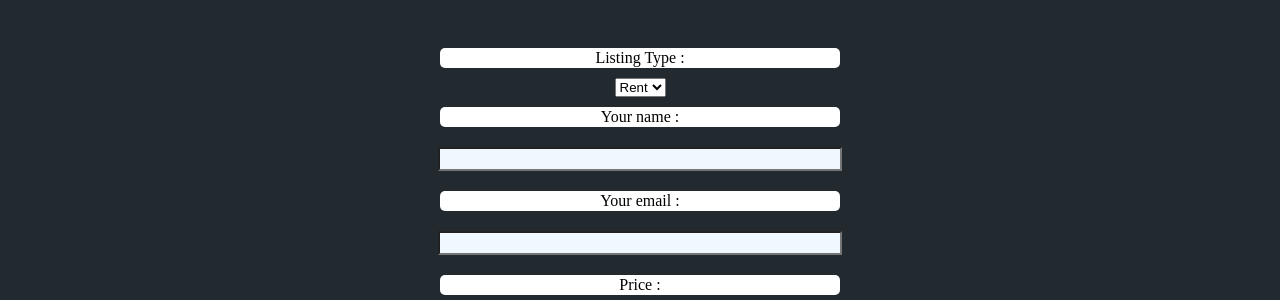
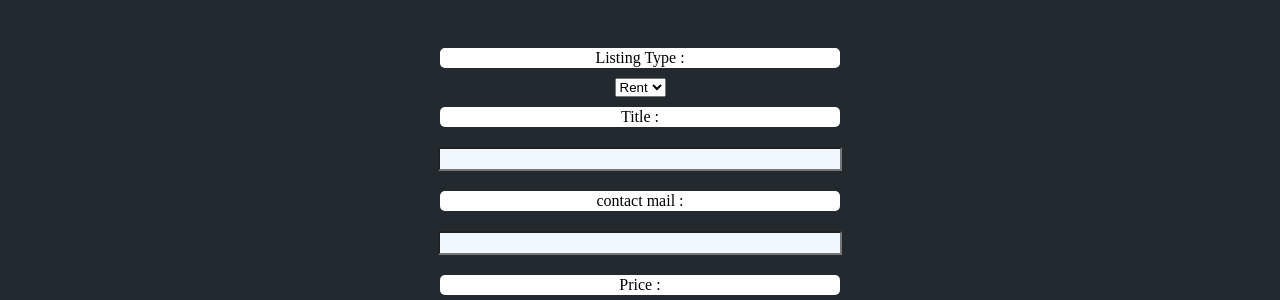
Before and after one commit to Rorill/TP-Immo, a PHP site: page /Listings/new.php in a window 1280 px wide. Shown: the part 202-502 px from the top of the page. Run offline with PHP 8.4, Linux system fonts and the light colour scheme.

Commit message:
optimisation

```diff
--- a/assets/css/style.css
+++ b/assets/css/style.css
@@ -242,6 +242,7 @@ body {
 .errors{
     list-style-type: none;
     width: 200px;
+    height: 20px;
     display: flex;
     flex-direction: column;
     align-items: center;
--- a/partials/Listings/_form.php
+++ b/partials/Listings/_form.php
@@ -1,3 +1,15 @@
+<?php
+if ($_SERVER['REQUEST_METHOD'] === 'POST') {
+  $ListingType = trim($_POST["ListingType"]);
+  $title = trim($_POST["title"]);
+  $mail = trim($_POST["mail"]);
+  $price = trim($_POST["Price"]);
+  $location = trim($_POST['Location']);
+  $message = trim($_POST["message"]);
+
+}
+?>
+
 <form action="" method="post" class="newListingForm">
 
 <label class="label" for="ListingType">Listing Type :</label>
@@ -5,66 +17,46 @@
 <option value="Rent">Rent</option>
 <option value="Sale">Sale</option>
 </select>
+<?php if ($_SERVER['REQUEST_METHOD'] === 'POST' && empty($ListingType)): ?>
+<p class="errors"> please choose a Listing Type </p>
+<?php endif ?>
 
-<label class="label" for="name">Your name :</label>
-<input class="textInput" type="text" name="name"></input>
 
-<label class="label" for="mail">Your email :</label>
+<label class="label" for="title">Title :</label>
+<input class="textInput" type="text" name="title"></input>
+<?php if ($_SERVER['REQUEST_METHOD'] === 'POST' && empty($title)): ?>
+<p class="errors"> please enter a title </p>
+<?php endif ?>
+
+
+<label class="label" for="mail">contact mail :</label>
 <input class="textInput" type="mail" name="mail"></input>
+<?php if ($_SERVER['REQUEST_METHOD'] === 'POST' && empty($mail)): ?>
+<p class="errors"> please enter a contact mail </p>
+<?php endif ?>
+
 
 <label class="label" for="Price">Price :</label>
 <input class="textInput" type="number" name="Price">
+<?php if ($_SERVER['REQUEST_METHOD'] === 'POST' && empty($price)): ?>
+<p class="errors"> please enter a title </p>
+<?php endif ?>
+
 
 <label class="label" for="Location">Localization of your property :</label>
 <input class="textInput" type="text" name="Location" id="Location">
+<?php if ($_SERVER['REQUEST_METHOD'] === 'POST' && empty($location)): ?>
+<p class="errors"> please enter a location </p>
+<?php endif ?>
 
-<label class="label" for="description">Description :</label>
-<input class="textInput description" type="text" name="description"></input>
+
+<label class="label" for="message">Description :</label>
+<input class="textInput description" type="text" name="message"></input>
+<?php if ($_SERVER['REQUEST_METHOD'] === 'POST' && empty($message)): ?>
+<p class="errors"> please enter a description </p>
+<?php endif ?>
+
 
 
 <button class="sendListing" type="submit">Create Listing</button>
 </form>
-
-<?php
-if ($_SERVER['REQUEST_METHOD'] === 'POST') {
-  $ListingType = trim($_POST["ListingType"]);
-  $name = trim($_POST["name"]);
-  $mail = trim($_POST["mail"]);
-  $price = trim($_POST["Price"]);
-  $location = trim($_POST['Location']);
-  $message = trim($_POST["message"]);
-
-  $errors = [];
-
-  if (empty($ListingType)) {
-    $errors[] = "Please chose your type of listing";
-  }
-  if (empty($name)) {
-    $errors[] = "Please enter a name";
-  }
-  if (empty($mail)) {
-    $errors[] = "Please enter a mail";
-  }
-  if (empty($price)) {
-    $errors[] = "Please enter a price";
-  }
-  if (empty($location)) {
-    $errors[] = "Please enter a location";
-  }
-  if (empty($message)) {
-    $errors[] = "Please write a description";
-  }
-
-}
-?>
-
-<?php if (!empty($errors)) : ?>
-    <div class="errorContainer">
-    <h2 class="errorMessage">Merci de corriger les erreurs suivantes :</h2>
-    <ul class="errors">
-      <?php foreach ($errors as $error) : ?>
-        <li class="formError"><?= $error ?></li>
-        <?php endforeach; ?>
-    </ul>
-      </div>
-  <?php endif; ?>
```
